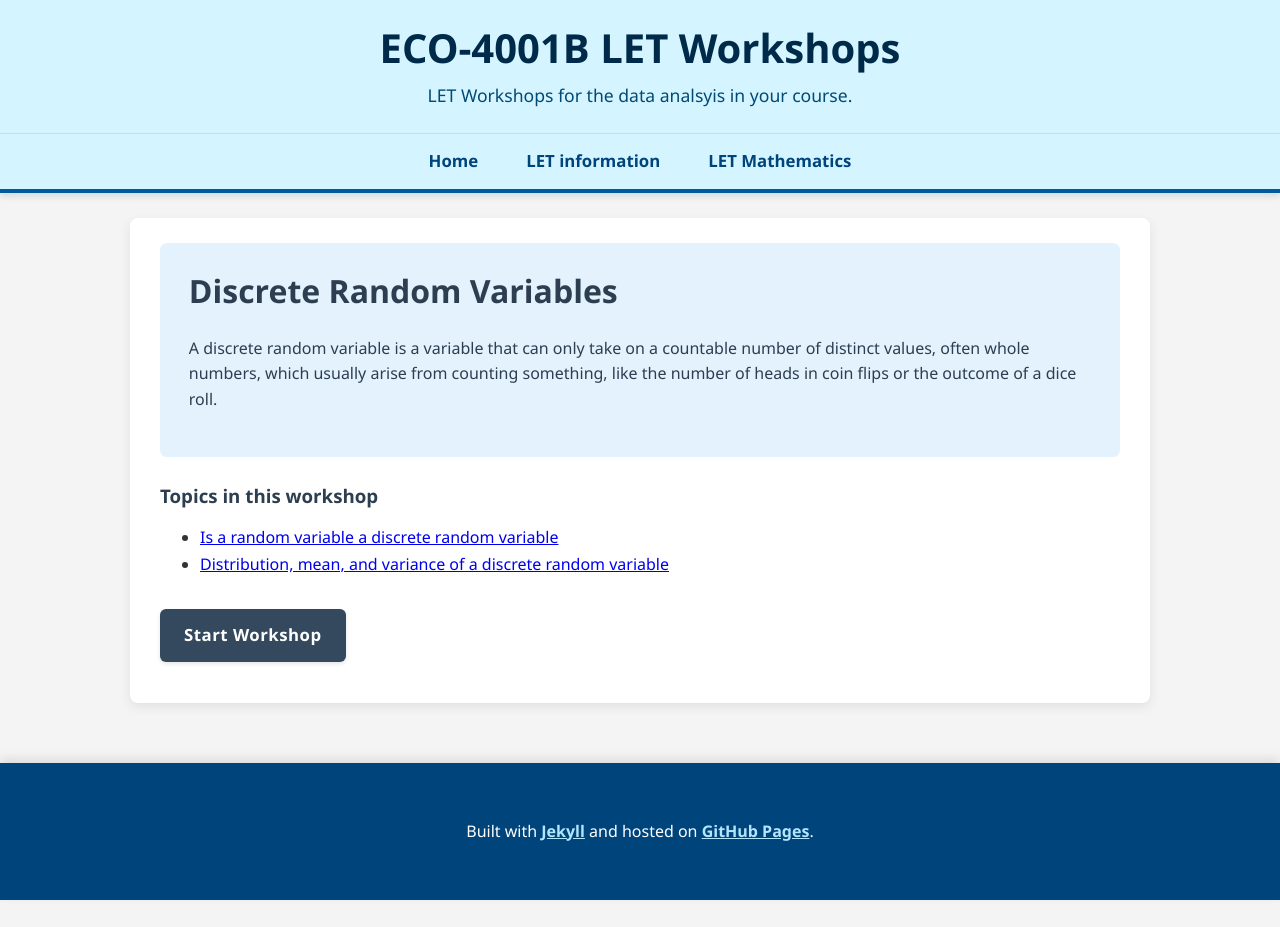
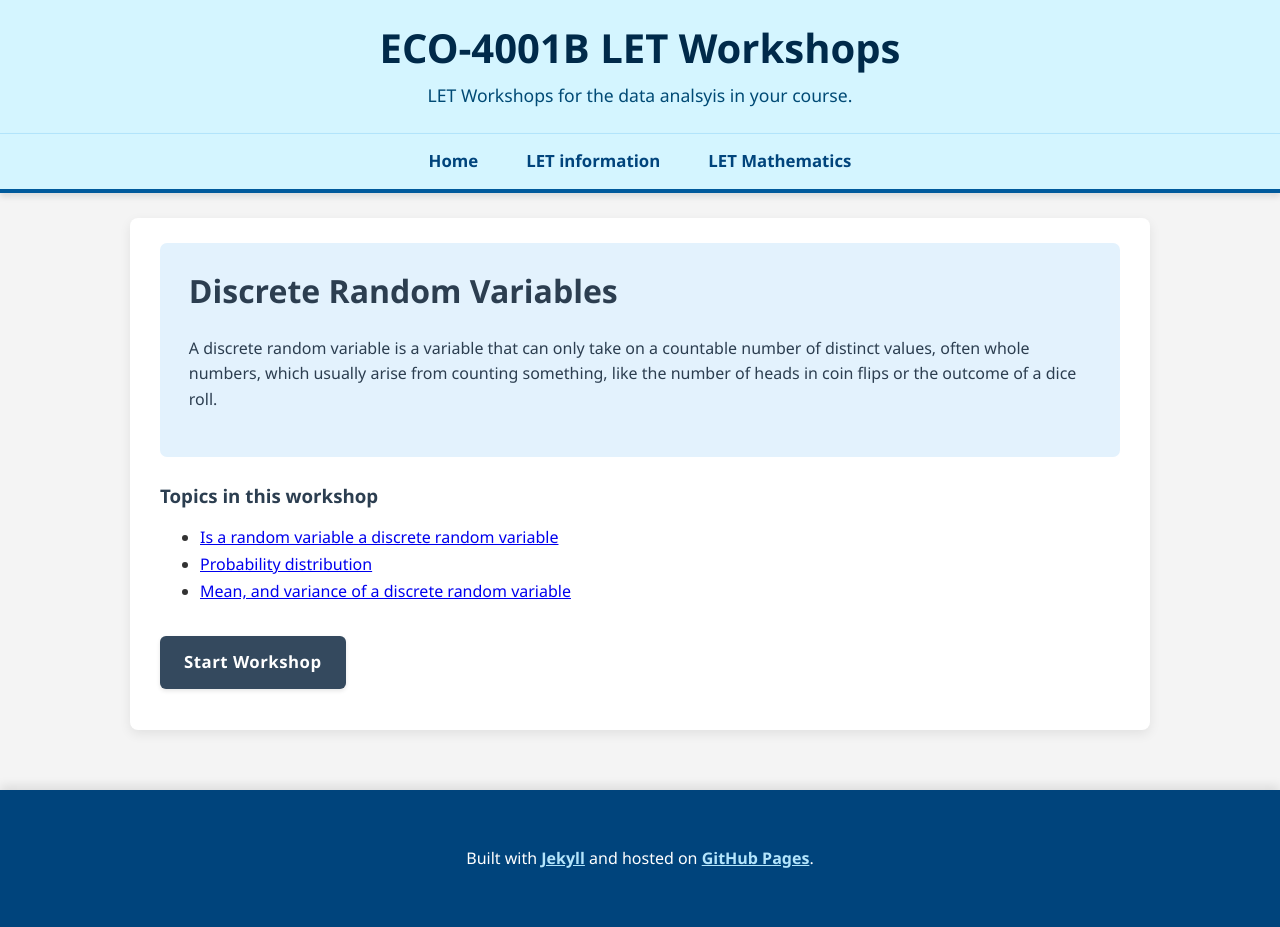
Before and after one commit to probe973/eco-4001b, a Jekyll site: the page built from drv/index.md, in a window 1280 px wide. Built offline with Jekyll 4.4.1, drawn with Linux system fonts in a browser that asks for light colours; before the commit the page ends 900 px from its top, so only the background shows below that.

Commit message:
Update index.md

```diff
--- a/drv/index.md
+++ b/drv/index.md
@@ -14,7 +14,8 @@ A discrete random variable is a variable that can only take on a countable numbe
 ### Topics in this workshop
 
 * <a href="{{ "/drv/01-define.html" | relative_url }}">Is a random variable a discrete random variable</a>
-* <a href="{{ "/drv/02-distributin.html" | relative_url }}">Distribution, mean, and variance of a discrete random variable</a>
+* <a href="{{ "/drv/02-distribution.html" | relative_url }}">Probability distribution</a>
+* <a href="{{ "/drv/03-meanvariance.html" | relative_url }}">Mean, and variance of a discrete random variable</a>
 
 
 <a href="{{ "/drv/01-define.html" | relative_url }}" class="btn btn-primary">Start Workshop</a>
```
